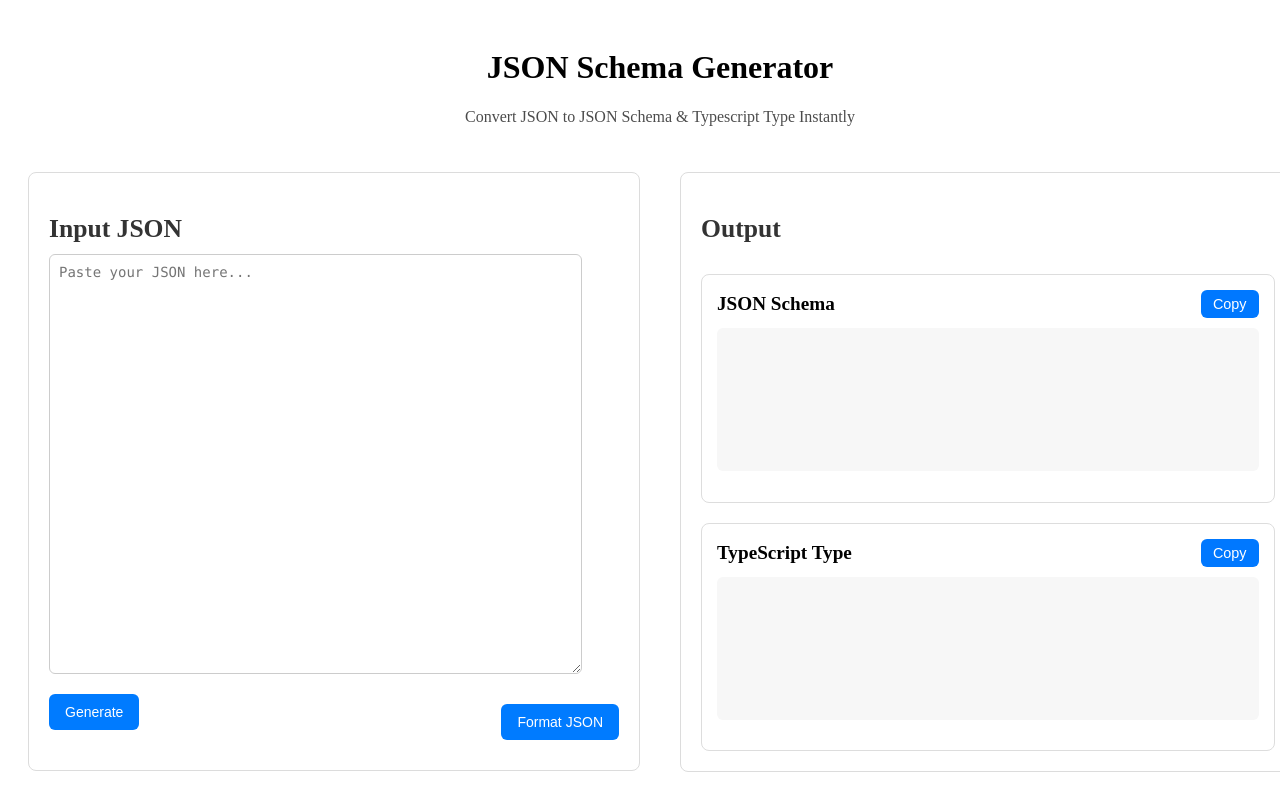
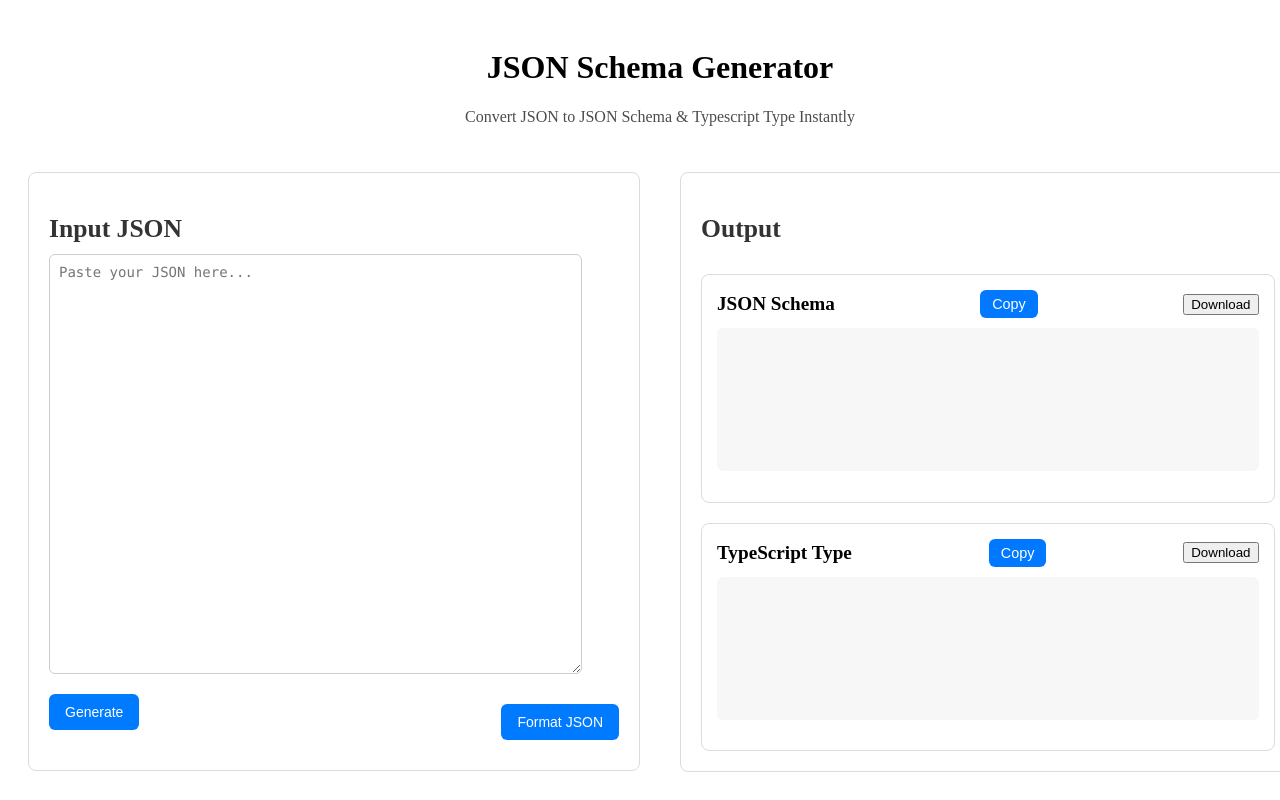
Before and after one commit to VivekVallabhan3407/JsonSchemaGenerator, a React (Vite) app: page / in a window 1280 px wide. Shown: the top 800 px of the page. Built offline with nearby package versions, Linux system fonts and the light colour scheme.

Commit message:
added download button element to each outputBlock

```diff
--- a/src/components/OutputPanel/OutputPanel.tsx
+++ b/src/components/OutputPanel/OutputPanel.tsx
@@ -37,6 +37,7 @@ const OutputPanel: React.FC = () => {
           <button onClick={() => copyToClipboard(schema ?? "")} className="copyBtn">
             Copy
           </button>
+          <button className="downloadBtn">Download</button>
         </div>
 
         <pre className="outputBox">{schema || ""}</pre>
@@ -49,6 +50,7 @@ const OutputPanel: React.FC = () => {
           <button onClick={() => copyToClipboard(tsType ?? "")} className="copyBtn">
             Copy
           </button>
+          <button className="downloadBtn">Download</button>
         </div>
 
         <pre className="outputBox">{tsType || ""}</pre>
```
